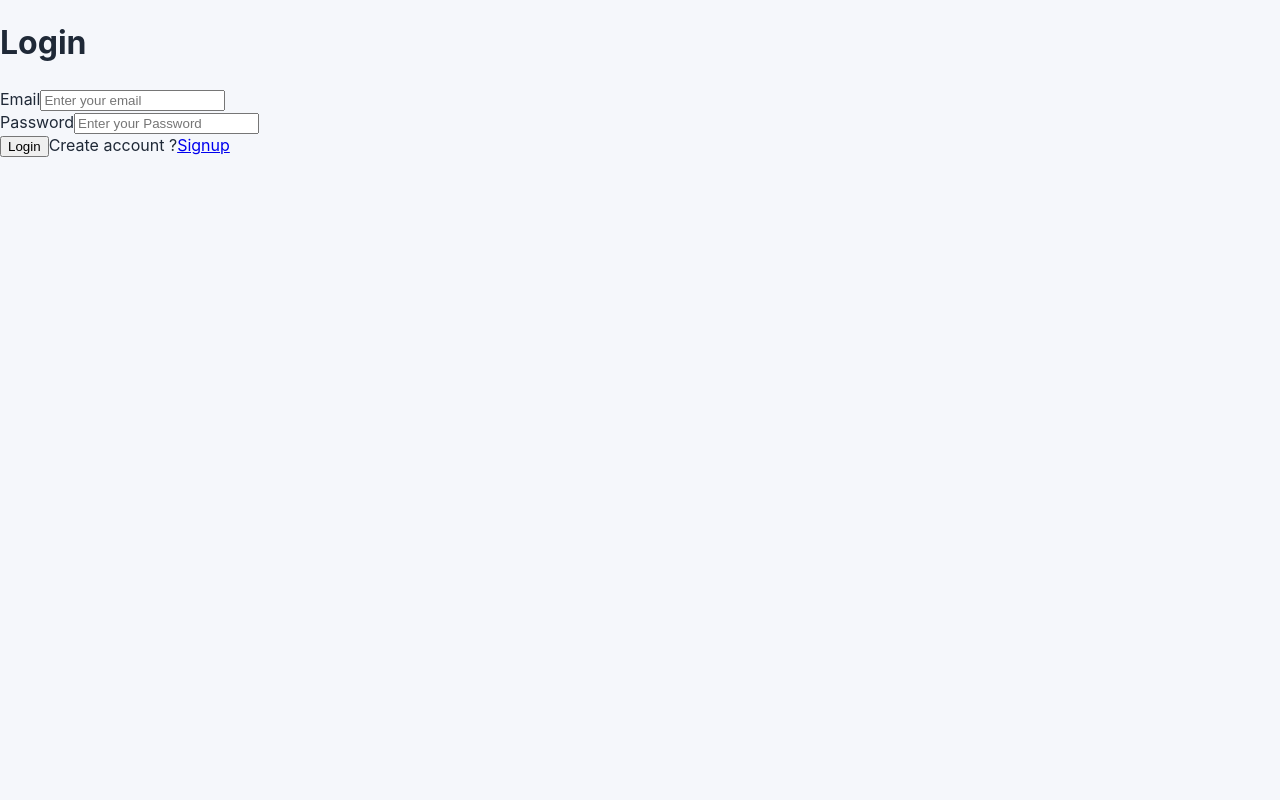
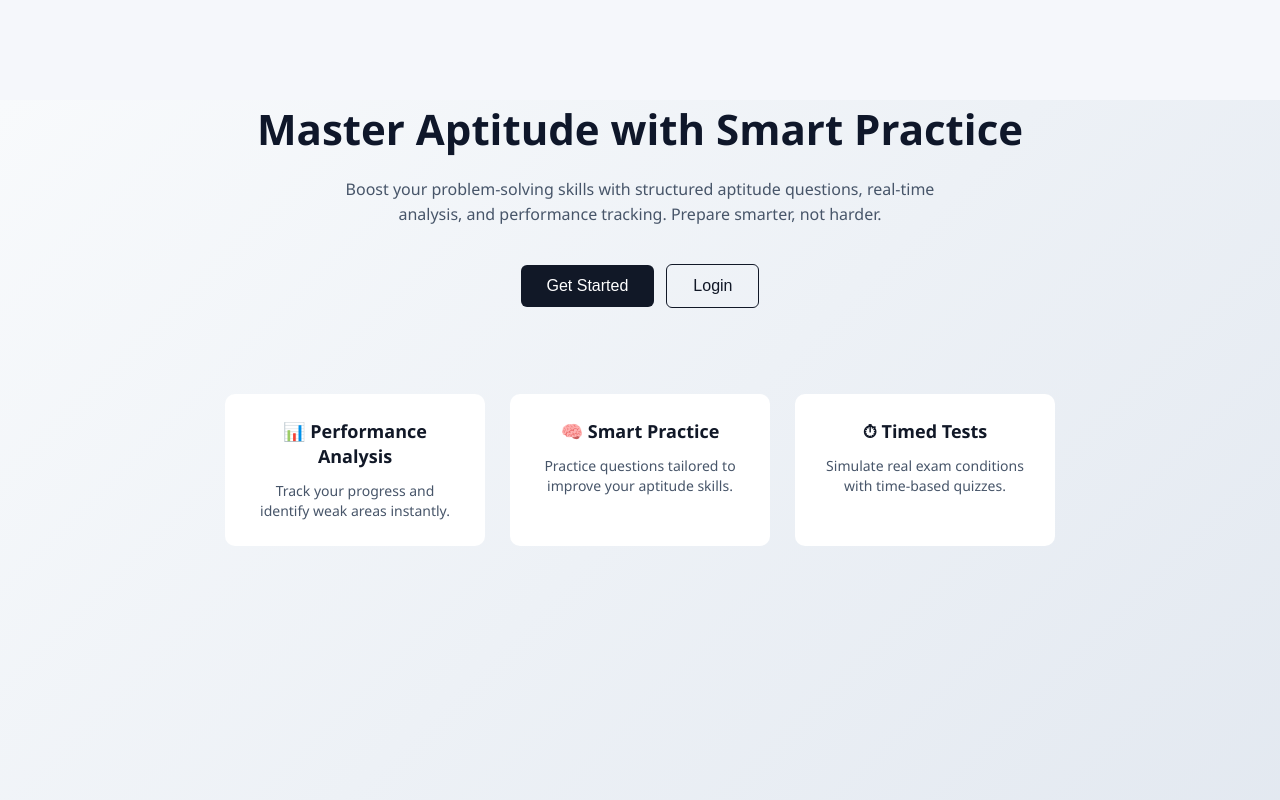
Before and after one commit to Shravani1803/Interview-Preparation-System, a React (Create React App) app in the folder front-end/: page / in a window 1280 px wide. Before the commit this address led to /login. Built offline with nearby package versions, Linux system fonts and the light colour scheme.

Commit message:
Added welcome page

```diff
--- a/front-end/src/App.js
+++ b/front-end/src/App.js
@@ -2,6 +2,7 @@ import { Navigate, Route, Routes } from 'react-router-dom';
 import './App.css';
 import Login from './pages/Login';
 import Signup from './pages/Signup';
+import LandingPage from './pages/LandingPage';
 import Home from './pages/Home';
 import { useState } from 'react';
 import RefreshHandler from './RefreshHandler';
@@ -20,9 +21,10 @@ function App() {
     <div className="App">
       <RefreshHandler setIsAuthenticated={setIsAuthenticated} />
       <Routes>
-        <Route path="/" element={<Navigate to="/login" />} />
+        <Route path="/landingpage" element={<Navigate to="/login" />} />
         <Route path="/login" element={<Login />} />
         <Route path="/signup" element={<Signup />} />
+        <Route path="/" element={<LandingPage />} />
         <Route path="/home" element={<PrivateRoute element={<Home />} />} />
         <Route path="/aptitude" element={<PrivateRoute element={<QuizSetup />} />} />
         <Route path="/aptitude/quiz" element={<PrivateRoute element={<QuizPage />} />} />
--- a/front-end/src/index.css
+++ b/front-end/src/index.css
@@ -1,3 +1,5 @@
+
+
 *,
 *::before,
 *::after {
@@ -32,3 +34,181 @@ canvas {
   max-width: 100%;
   height: auto;
 }
+
+/* ----------------------------- */
+/* *,
+::before,
+::after{
+  box-sizing: border-box;
+  padding: 0;
+  margin: 0;
+}
+
+label{
+  font-size: 20px;
+}
+
+html,
+body{
+  height: 100%;
+  width: 100%;
+}
+
+body{
+  display: flex;
+  justify-content: center;
+  align-items: center;
+}
+
+.container{
+  background-color: #FFF;
+  padding: 32px 48px;
+  border-radius: 10px;
+  width: 100%;
+  max-width: 400px;
+  box-shadow: 8px 8px 24px 0px rgba(66, 68, 90, 1);
+}
+
+.container > h1{
+  margin-bottom: 20px;
+}
+
+.container > form{
+  display: flex;
+  flex-direction: column;
+  gap: 10px;
+}
+.container div{
+  display: flex;
+  flex-direction: column;
+}
+
+.container input{
+  width: 100%;
+  font-size: 20px;
+  padding: 10px;
+  border: none;
+  outline: none;
+  border-bottom: 1px solid black;
+}
+
+.container input::placeholder{
+  font-size: 12px;
+  font-style: italic;
+}
+
+button{
+  background-color: purple;
+  border: none;
+  font-size: 20px;
+  color: white;
+  border-radius: 5px;
+  padding: 10px;
+  cursor: pointer;
+  margin: 10px 0;
+} */
+
+
+/* ---------- FIX ONLY FOR LOGIN/SIGNUP ---------- */
+
+/* Reset */
+*,
+::before,
+::after {
+  box-sizing: border-box;
+  padding: 0;
+  margin: 0;
+}
+
+/* Keep label style */
+label {
+  font-size: 18px;
+}
+
+/* IMPORTANT: remove flex from body ❌ */
+html,
+body {
+  height: 100%;
+  width: 100%;
+}
+
+/* ---------- AUTH PAGE ONLY ---------- */
+
+/* Center only login/signup */
+.auth-wrapper {
+  min-height: 100vh;
+  display: flex;
+  justify-content: center;
+  align-items: center;
+  background: linear-gradient(135deg, #e0f2fe, #f8fafc);
+}
+
+
+/* Card */
+.auth-container {
+  background-color: #ffffff;
+  padding: 32px 48px;
+  border-radius: 10px;
+  width: 100%;
+  max-width: 400px;
+  box-shadow: 8px 8px 24px rgba(66, 68, 90, 0.3);
+}
+
+/* Heading */
+.auth-container > h1 {
+  margin-bottom: 20px;
+}
+
+/* Form layout */
+.auth-container > form {
+  display: flex;
+  flex-direction: column;
+  gap: 10px;
+}
+
+/* Input group */
+.auth-container div {
+  display: flex;
+  flex-direction: column;
+}
+
+/* Inputs */
+.auth-container input {
+  width: 100%;
+  font-size: 16px;
+  padding: 10px;
+  border: none;
+  outline: none;
+  border-bottom: 1px solid black;
+}
+
+/* Placeholder */
+.auth-container input::placeholder {
+  font-size: 12px;
+  font-style: italic;
+}
+
+/* Button */
+.auth-container button {
+  background-color: rgb(19, 18, 19);
+  border: none;
+  font-size: 18px;
+  color: white;
+  border-radius: 5px;
+  padding: 10px;
+  cursor: pointer;
+  margin: 10px 0;
+
+  transition: transform 0.2s ease, background-color 0.2s ease;
+}
+
+/* Hover → slightly bigger */
+.auth-container button:hover {
+  transform: scale(1.05);
+
+}
+
+/* Click → slightly smaller */
+.auth-container button:active {
+  transform: scale(0.95);
+}
--- /dev/null
+++ b/front-end/src/pages/LandingPage.jsx
@@ -0,0 +1,49 @@
+import React from "react";
+import { Link } from "react-router-dom";
+import './landingpage.css';
+
+function LandingPage() {
+  return (
+    <div className="landing">
+
+
+
+      {/* Hero Section */}
+      <div className="hero">
+        <h1>Master Aptitude with Smart Practice</h1>
+        <p>
+          Boost your problem-solving skills with structured aptitude questions,
+          real-time analysis, and performance tracking. Prepare smarter, not harder.
+        </p>
+
+        <div className="hero-buttons">
+          <Link to="/signup">
+            <button className="btn-primary big">Get Started</button>
+          </Link>
+          <Link to="/login">
+            <button className="btn-outline big">Login</button>
+          </Link>
+        </div>
+      </div>
+
+      {/* Features */}
+      <div className="features">
+        <div className="card">
+          <h3>📊 Performance Analysis</h3>
+          <p>Track your progress and identify weak areas instantly.</p>
+        </div>
+        <div className="card">
+          <h3>🧠 Smart Practice</h3>
+          <p>Practice questions tailored to improve your aptitude skills.</p>
+        </div>
+        <div className="card">
+          <h3>⏱ Timed Tests</h3>
+          <p>Simulate real exam conditions with time-based quizzes.</p>
+        </div>
+      </div>
+
+    </div>
+  );
+}
+
+export default LandingPage;
--- a/front-end/src/pages/Login.js
+++ b/front-end/src/pages/Login.js
@@ -1,86 +1,201 @@
+// import React, { useState } from 'react'
+// import { Link, useNavigate } from 'react-router-dom'
+// import { ToastContainer } from 'react-toastify';
+// import { handleError, handleSuccess } from '../utils';
+
+// function Login() {
+
+//     const[loginInfo,setLoginInfo] =useState({
+//         email:'',
+//         password:''
+//     });
+
+//     const navigate=useNavigate();
+//     const handleChange = (e)=>{
+//         const {name,value}=e.target;
+//         console.log(name,value);
+//         const copyLoginInfo = {...loginInfo};
+//         copyLoginInfo[name]=value;
+//         setLoginInfo(copyLoginInfo);
+
+//     }
+
+//     const handleLogin= async (e)=>{
+//         e.preventDefault();
+//         const{email,password}=loginInfo;
+//         if( !email || !password){
+//             return handleError('email and password are required')
+//         }
+//         try{
+//             const url="http://localhost:8080/auth/login";
+//             const response=await fetch(url,{
+//                 method:"POST",
+//                 headers:{
+//                     'Content-Type':'application/json'
+//                 },
+//                 body:JSON.stringify(loginInfo)
+//             });
+//             const result =await response.json();
+//             const {success,jwtToken,name, message,error}=result;
+//             if(success){
+//                 handleSuccess(message);
+//                 localStorage.setItem('token',jwtToken);
+//                 localStorage.setItem('loggedInUser', name);
+//                 setTimeout(()=>{
+//                     navigate('/home')
+
+//             },100)}
+//             else if(error){
+//                 const details=error?.details[0].message;
+//                 handleError(details);
+//             }else if(!success){
+//                 handleError(message);
+//             }
+//             console.log(result);
+//         }
+//         catch(err){
+//             handleError(err);
+//         }
+//     }
+//  return (
+//         <div className='container'>
+//             <h1>Login</h1>
+//             <form onSubmit={handleLogin}>
+
+//                 <div>
+//                     <label htmlFor='email'>Email</label>
+//                     <input onChange={handleChange} type='email' name='email' placeholder='Enter your email' value={loginInfo.email}/>
+
+//                 </div>
+//                 <div>
+//                     <label htmlFor='password'>Password</label>
+//                     <input onChange={handleChange} type='password' name='password' placeholder='Enter your Password' value={loginInfo.password}/>
+
+//                 </div>
+//                 <button type='submit'>Login</button>
+//                 <span>Create account ?
+//                     <Link to="/signup">Signup</Link>
+//                 </span>
+
+//             </form>
+//             <ToastContainer />
+
+//         </div>
+//     )
+// }
+
+// export default Login
+
 import React, { useState } from 'react'
 import { Link, useNavigate } from 'react-router-dom'
 import { ToastContainer } from 'react-toastify';
 import { handleError, handleSuccess } from '../utils';
+
 function Login() {
 
-    const[loginInfo,setLoginInfo] =useState({
-        email:'',
-        password:''
+    const [loginInfo, setLoginInfo] = useState({
+        email: '',
+        password: ''
     });
 
-    const navigate=useNavigate();
-    const handleChange = (e)=>{
-        const {name,value}=e.target;
-        console.log(name,value);
-        const copyLoginInfo = {...loginInfo};
-        copyLoginInfo[name]=value;
-        setLoginInfo(copyLoginInfo);
+    const navigate = useNavigate();
 
+    const handleChange = (e) => {
+        const { name, value } = e.target;
+
+        setLoginInfo(prev => ({
+            ...prev,
+            [name]: value
+        }));
     }
 
-    const handleLogin= async (e)=>{
+    const handleLogin = async (e) => {
         e.preventDefault();
-        const{email,password}=loginInfo;
-        if( !email || !password){
+        const { email, password } = loginInfo;
+
+        if (!email || !password) {
             return handleError('email and password are required')
         }
-        try{
-            const url="http://localhost:8080/auth/login";
-            const response=await fetch(url,{
-                method:"POST",
-                headers:{
-                    'Content-Type':'application/json'
+
+        try {
+            const url = "http://localhost:8080/auth/login";
+
+            const response = await fetch(url, {
+                method: "POST",
+                headers: {
+                    'Content-Type': 'application/json'
                 },
-                body:JSON.stringify(loginInfo)
+                body: JSON.stringify(loginInfo)
             });
-            const result =await response.json();
-            const {success,jwtToken,name, message,error}=result;
-            if(success){
+
+            const result = await response.json();
+            const { success, jwtToken, name, message, error } = result;
+
+            if (success) {
                 handleSuccess(message);
-                localStorage.setItem('token',jwtToken);
+                localStorage.setItem('token', jwtToken);
                 localStorage.setItem('loggedInUser', name);
-                setTimeout(()=>{
+
+                setTimeout(() => {
                     navigate('/home')
-
-            },100)}
-            else if(error){
-                const details=error?.details[0].message;
+                }, 100);
+            }
+            else if (error) {
+                const details = error?.details[0].message;
                 handleError(details);
-            }else if(!success){
+            } else {
                 handleError(message);
             }
-            console.log(result);
-        }
-        catch(err){
+
+        } catch (err) {
             handleError(err);
         }
     }
+
     return (
-        <div className='container'>
+        <div className="auth-wrapper">
+            <div className="auth-container">
+
                 <h1>Login</h1>
+
                 <form onSubmit={handleLogin}>
 
                     <div>
-                    <label htmlFor='email'>Email</label>
-                    <input onChange={handleChange} type='email' name='email' placeholder='Enter your email' value={loginInfo.email}/>
+                        <label>Email</label>
+                        <input
+                            onChange={handleChange}
+                            type='email'
+                            name='email'
+                            placeholder='Enter your email'
+                            value={loginInfo.email}
+                        />
+                    </div>
 
+                    <div>
+                        <label>Password</label>
+                        <input
+                            onChange={handleChange}
+                            type='password'
+                            name='password'
+                            placeholder='Enter your Password'
+                            value={loginInfo.password}
+                        />
                     </div>
-                <div>
-                    <label htmlFor='password'>Password</label>
-                    <input onChange={handleChange} type='password' name='password' placeholder='Enter your Password' value={loginInfo.password}/>
 
-                </div>
                     <button type='submit'>Login</button>
-                <span>Create account ?
-                    <Link to="/signup">Signup</Link>
+
+                    <span>
+                        Create account ?
+                        <Link to="/signup"> Signup</Link>
                     </span>
 
                 </form>
+
                 <ToastContainer />
 
+            </div>
         </div>
     )
 }
 
-export default Login
+export default Login;
--- a/front-end/src/pages/Signup.js
+++ b/front-end/src/pages/Signup.js
@@ -2,88 +2,122 @@ import React, { useState } from 'react'
 import { Link, useNavigate } from 'react-router-dom'
 import { ToastContainer } from 'react-toastify';
 import { handleError, handleSuccess } from '../utils';
+
 function Signup() {
 
-    const[signupInfo,setSignupInfo] =useState({
-        name:'',
-        email:'',
-        password:''
+    const [signupInfo, setSignupInfo] = useState({
+        name: '',
+        email: '',
+        password: ''
     });
 
-    const navigate=useNavigate();
-    const handleChange = (e)=>{
-        const {name,value}=e.target;
-        console.log(name,value);
-        const copySignupInfo = {...signupInfo};
-        copySignupInfo[name]=value;
-        setSignupInfo(copySignupInfo);
+    const navigate = useNavigate();
 
+    const handleChange = (e) => {
+        const { name, value } = e.target;
+
+        setSignupInfo(prev => ({
+            ...prev,
+            [name]: value
+        }));
     }
-    console.log('loginInfo ->', signupInfo)
-    const handleSignup= async (e)=>{
+
+    const handleSignup = async (e) => {
         e.preventDefault();
-        const{name,email,password}=signupInfo;
-        if(!name|| !email || !password){
+        const { name, email, password } = signupInfo;
+
+        if (!name || !email || !password) {
             return handleError('name, email and password are required')
         }
-        try{
-            const url="http://localhost:8080/auth/signup";
-            const response=await fetch(url,{
-                method:"POST",
-                headers:{
-                    'Content-Type':'application/json'
+
+        try {
+            const url = "http://localhost:8080/auth/signup";
+
+            const response = await fetch(url, {
+                method: "POST",
+                headers: {
+                    'Content-Type': 'application/json'
                 },
-                body:JSON.stringify(signupInfo)
+                body: JSON.stringify(signupInfo)
             });
-            const result =await response.json();
-            const {success,message,error}=result;
-            if(success){
+
+            const result = await response.json();
+            const { success, message, error } = result;
+
+            if (success) {
                 handleSuccess(message);
-                setTimeout(()=>{
+                setTimeout(() => {
                     navigate('/login')
-
-            },100)}
-            else if(error){
-                const details=error?.details[0].message;
+                }, 100);
+            }
+            else if (error) {
+                const details = error?.details[0].message;
                 handleError(details);
-            }else if(!success){
+            } else {
                 handleError(message);
             }
-            console.log(result);
-        }
-        catch(err){
+
+        } catch (err) {
             handleError(err);
         }
     }
+
     return (
-        <div className='container'>
+        <div className="auth-wrapper">
+            <div className="auth-container">
+
                 <h1>Signup</h1>
+
                 <form onSubmit={handleSignup}>
+
                     <div>
-                    <label htmlFor='name'>Name</label>
-                    <input onChange={handleChange} type='text' name='name' autoFocus placeholder='Enter your Name' value={signupInfo.name}/>
+                        <label>Name</label>
+                        <input
+                            onChange={handleChange}
+                            type='text'
+                            name='name'
+                            autoFocus
+                            placeholder='Enter your Name'
+                            value={signupInfo.name}
+                        />
+                    </div>
 
+                    <div>
+                        <label>Email</label>
+                        <input
+                            onChange={handleChange}
+                            type='email'
+                            name='email'
+                            placeholder='Enter your email'
+                            value={signupInfo.email}
+                        />
                     </div>
+
                     <div>
-                    <label htmlFor='email'>Email</label>
-                    <input onChange={handleChange} type='email' name='email' placeholder='Enter your email' value={signupInfo.email}/>
+                        <label>Password</label>
+                        <input
+                            onChange={handleChange}
+                            type='password'
+                            name='password'
+                            placeholder='Enter your Password'
+                            value={signupInfo.password}
+                        />
+                    </div>
 
-                </div>
-                <div>
-                    <label htmlFor='password'>Password</label>
-                    <input onChange={handleChange} type='password' name='password' placeholder='Enter your Password' value={signupInfo.password}/>
+                    <button type='submit'>Signup</button>
 
-                </div>
-                <button type='submit'>Signup</button>
-                <span>Already have an account ?
-                    <Link to="/login">Login</Link>
+                    <span>
+                        Already have an account ?
+                        <Link to="/login"> Login</Link>
                     </span>
 
                 </form>
+
                 <ToastContainer />
 
+            </div>
         </div>
     )
 }
 
-export default Signup
+export default Signup;
--- /dev/null
+++ b/front-end/src/pages/landingpage.css
@@ -0,0 +1,125 @@
+/* Landing page */
+.landing {
+  min-height: 100vh;
+  background: linear-gradient(135deg, #f8fafc, #e2e8f0);
+  font-family: 'Segoe UI', sans-serif;
+}
+
+/* Navbar */
+.navbar {
+  display: flex;
+  justify-content: space-between;
+  align-items: center;
+  padding: 20px 60px;
+}
+
+.logo {
+  font-size: 22px;
+  font-weight: bold;
+  color: #111827;
+}
+
+/* Buttons */
+.nav-buttons button {
+  margin-left: 12px;
+}
+
+.btn-primary {
+  background-color: #111827;
+  color: white;
+  border: none;
+  padding: 8px 18px;
+  border-radius: 6px;
+  cursor: pointer;
+  transition: all 0.2s ease;
+}
+
+.btn-outline {
+  background: transparent;
+  border: 1px solid #111827;
+  color: #111827;
+  padding: 8px 18px;
+  border-radius: 6px;
+  cursor: pointer;
+  transition: all 0.2s ease;
+}
+
+/* Button effects */
+.btn-primary:hover {
+  transform: translateY(-2px);
+}
+
+.btn-outline:hover {
+  background-color: #111827;
+  color: white;
+  transform: translateY(-2px);
+}
+
+/* Hero */
+.hero {
+  text-align: center;
+  margin-top: 100px;
+  padding: 0 20px;
+}
+
+.hero h1 {
+  font-size: 42px;
+  font-weight: 700;
+  color: #0f172a;
+}
+
+.hero p {
+  margin-top: 18px;
+  color: #475569;
+  max-width: 650px;
+  margin-left: auto;
+  margin-right: auto;
+  line-height: 1.6;
+}
+
+/* Hero buttons */
+.hero-buttons {
+  margin-top: 30px;
+}
+
+.big {
+  padding: 12px 26px;
+  font-size: 16px;
+  margin: 6px;
+}
+
+/* Features */
+.features {
+  display: flex;
+  justify-content: center;
+  margin-top: 80px;
+  gap: 25px;
+  flex-wrap: wrap;
+}
+
+/* Cards */
+.card {
+  background: white;
+  padding: 25px;
+  width: 260px;
+  border-radius: 10px;
+  text-align: center;
+
+  transition: transform 0.25s ease;
+}
+
+/* Card hover effect (classy, no heavy shadow) */
+.card:hover {
+  transform: translateY(-6px);
+}
+
+.card h3 {
+  margin-bottom: 12px;
+  font-size: 18px;
+  color: #111827;
+}
+
+.card p {
+  color: #475569;
+  font-size: 14px;
+}
```
Also changed, not shown: 2 other files (tests, documents, lock files or other folders). Lines whose indentation alone changed are shown as unchanged.
